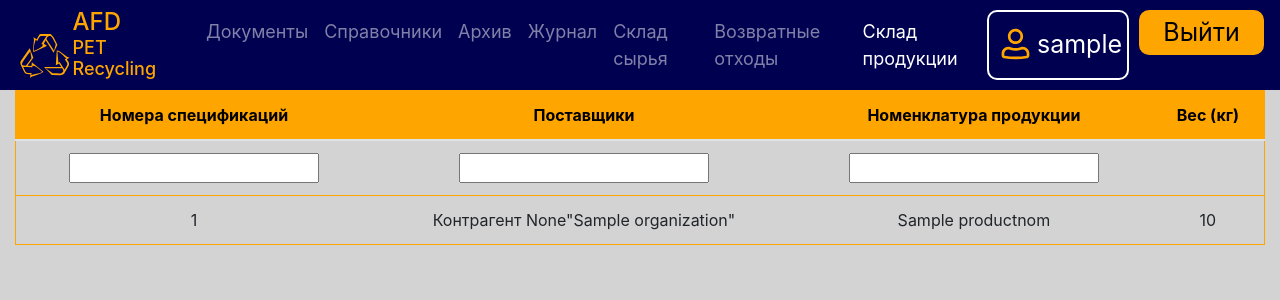
After one commit to razumenco/WPMS, a Django app: page /prod in a window 1280 px wide. The commit adds this page. Shown: the top 300 px of the page. Run offline with Django 4.2, Linux system fonts and the light colour scheme; a user stored in the database is signed in; tables that the repository leaves empty hold one stand-in row (values such as "Sample post"); data that the repository does not hold is empty; some libraries are stand-ins or nearby versions.

Commit message:
Передача продукции и склад продукции

```diff
--- a/wpms_main/management/forms.py
+++ b/wpms_main/management/forms.py
@@ -155,3 +155,9 @@ class WasteForm(ModelForm):
     class Meta:
         model = Waste
         fields = "__all__"
+
+class ProductSpecificationForm(ModelForm):
+
+    class Meta:
+        model = ProductSpecification
+        fields = "__all__"
--- a/wpms_main/management/templates/management/archive.html
+++ b/wpms_main/management/templates/management/archive.html
@@ -21,6 +21,9 @@
     </li>
     <li id="nav-brigadeorder" class="nav-item">
         <a class="nav-link" href="brigadeorder">Возвратные отходы</a>
+    </li>
+    <li id="nav-prod" class="nav-item">
+        <a class="nav-link" href="prod">Склад продукции</a>
     </li>
 {% endblock %}
 
--- a/wpms_main/management/templates/management/brigadeorder.html
+++ b/wpms_main/management/templates/management/brigadeorder.html
@@ -21,6 +21,9 @@
     </li>
     <li id="nav-brigadeorder" class="nav-item active">
         <a class="nav-link" href="brigadeorder">Возвратные отходы</a>
+    </li>
+    <li id="nav-prod" class="nav-item">
+        <a class="nav-link" href="prod">Склад продукции</a>
     </li>
 {% endblock %}
 
--- a/wpms_main/management/templates/management/documents.html
+++ b/wpms_main/management/templates/management/documents.html
@@ -22,6 +22,9 @@
         </li>
         <li id="nav-brigadeorder" class="nav-item">
             <a class="nav-link" href="brigadeorder">Возвратные отходы</a>
+        </li>
+        <li id="nav-prod" class="nav-item">
+            <a class="nav-link" href="prod">Склад продукции</a>
         </li>
     {% endif %}
 {% endblock %}
--- a/wpms_main/management/templates/management/handbooks.html
+++ b/wpms_main/management/templates/management/handbooks.html
@@ -22,6 +22,9 @@
     <li id="nav-brigadeorder" class="nav-item">
         <a class="nav-link" href="brigadeorder">Возвратные отходы</a>
     </li>
+    <li id="nav-prod" class="nav-item">
+        <a class="nav-link" href="prod">Склад продукции</a>
+    </li>
 {% endblock %}
 
 {% block content %}
--- a/wpms_main/management/templates/management/journal.html
+++ b/wpms_main/management/templates/management/journal.html
@@ -21,6 +21,9 @@
     </li>
     <li id="nav-brigadeorder" class="nav-item">
         <a class="nav-link" href="brigadeorder">Возвратные отходы</a>
+    </li>
+    <li id="nav-prod" class="nav-item">
+        <a class="nav-link" href="prod">Склад продукции</a>
     </li>
 {% endblock %}
 
--- a/wpms_main/management/templates/management/materials.html
+++ b/wpms_main/management/templates/management/materials.html
@@ -21,6 +21,9 @@
     </li>
     <li id="nav-brigadeorder" class="nav-item">
         <a class="nav-link" href="brigadeorder">Возвратные отходы</a>
+    </li>
+    <li id="nav-prod" class="nav-item">
+        <a class="nav-link" href="prod">Склад продукции</a>
     </li>
 {% endblock %}
 
--- /dev/null
+++ b/wpms_main/management/templates/management/prod.html
@@ -0,0 +1,65 @@
+{% extends "base.html" %}
+
+{% block navlist %}
+    <li id="nav-forms" class="nav-item">
+        <a class="nav-link" href="store">Документы</span></a>
+    </li>
+    <!-- <li id="nav-reports" class="nav-item">
+        <a class="nav-link" href="reports">Отчеты</a>
+    </li> -->
+    <li id="nav-admin" class="nav-item">
+        <a class="nav-link" href="handbook">Справочники</a>
+    </li>
+    <li id="nav-admin" class="nav-item">
+        <a class="nav-link" href="archive">Архив</a>
+    </li>
+    <li id="nav-journal" class="nav-item">
+        <a class="nav-link" href="journal">Журнал</a>
+    </li>
+    <li id="nav-materials" class="nav-item">
+        <a class="nav-link" href="materials">Склад сырья</a>
+    </li>
+    <li id="nav-brigadeorder" class="nav-item">
+        <a class="nav-link" href="brigadeorder">Возвратные отходы</a>
+    </li>
+    <li id="nav-prod" class="nav-item active">
+        <a class="nav-link" href="prod">Склад продукции</a>
+    </li>
+{% endblock %}
+
+{% block content %}
+<div class="container-fluid flexbox">
+    <div class="archive-table">
+        <table class="table" style="text-align: center;">
+            <thead>
+                <tr>
+                    <th scope="col">Номера спецификаций</th>
+                    <th scope="col">Поставщики</th>
+                    <th scope="col">Номенклатура продукции</th>
+                    <th scope="col">Вес (кг)</th>
+                </tr>
+            </thead>
+            <tbody>
+                <td>
+                    <input type="text" id="num-search" class="search">
+                </td>
+                <td>
+                    <input type="text" id="sender-search" class="search">
+                </td>
+                <td>
+                    <input type="text" id="material-search" class="search">
+                </td>
+                <td></td>
+                {% for doc in table_data %}
+                    <tr>
+                        <td scope="col" class="num-search">{{ doc.nums }}</td>
+                        <td scope="col" class="sender-search">{{ doc.sender }}</td>
+                        <td scope="col" class="material-search">{{ doc.nom }}</td>
+                        <td scope="col">{{ doc.weight }}</td>
+                    </tr>
+                {% endfor %}
+            </tbody>
+        </table>
+    </div>
+</div>
+{% endblock %}
--- a/wpms_main/management/templates/management/production.html
+++ b/wpms_main/management/templates/management/production.html
@@ -2,7 +2,10 @@
 
 {% block navlist %}
     <li id="nav-forms" class="nav-item active">
-        <a class="nav-link" href="production">Счётчики</a>
+        <a class="nav-link" href="/production">Счётчики</a>
+    </li>
+    <li id="nav-forms" class="nav-item">
+        <a class="nav-link" href="/production/documents">Документы</a>
     </li>
 {% endblock %}
 
--- a/wpms_main/management/urls.py
+++ b/wpms_main/management/urls.py
@@ -5,6 +5,10 @@ from . import views
 urlpatterns = [
     path('', views.index, name="index"),
     path('production', views.production, name="production"),
+    path('production/documents', views.productiondocuments, name="productiondocuments"),
+    path('productspecification', views.productspecification, name="productspecification"),
+    path('prod', views.prod, name="prod"),
+    path('productspecification/<int:id>/generate/<str:fn>', views.generate_product_specification, name='generate_product_specification'),
     path('store', views.store, name="store"),
     path('handbook', views.handbook, name='handbook'),
     path('archive', views.archive, name='archive'),
--- a/wpms_main/management/views.py
+++ b/wpms_main/management/views.py
@@ -22,12 +22,109 @@ def index(request):
     context = {"user": Users.objects.filter(username=request.user.username).get()}
     return HttpResponse(template.render(context, request))
 
+def prod(request):
+    if not request.user.is_authenticated:
+        return redirect("/login")
+    template = loader.get_template("management/prod.html")
+    table_data = []
+    for nom in ProductNom.objects.all():
+        coming = ProductSpecification.objects.filter(product_nom_id=nom.id)
+        outcoming = PenalSpecification.objects.filter(status__in=["done", "archive"]).filter(product_nom_id=nom.id)
+        if not coming:
+            continue
+        weight = 0
+        for c in coming:
+            weight += c.weight
+        for o in outcoming:
+            weight -= sum(o.weight_list)
+        if weight <= 0:
+            continue
+        spec = {}
+        spec["nums"] = " ,".join(list(map(str, map(lambda x: x.id, coming))))
+        spec["sender"] = " ,".join(list(map(str, map(lambda x: x.sender, coming))))
+        spec["nom"] = str(nom)
+        spec["weight"] = weight
+        table_data.append(spec)
+    context = {
+        "user": Users.objects.filter(username=request.user.username).get(),
+        "table_data": table_data
+    }
+    return HttpResponse(template.render(context, request))
+
 def production(request):
     if not request.user.is_authenticated:
         return redirect("/login")
     template = loader.get_template("management/production.html")
     context = {"user": Users.objects.filter(username=request.user.username).get()}
     return HttpResponse(template.render(context, request))
+
+def productiondocuments(request):
+    if not request.user.is_authenticated:
+        return redirect("/login")
+    template = loader.get_template("management/proddocs.html")
+    doc_data = []
+    for spec in ProductSpecification.objects.all():
+        data = {}
+        data["id"] = spec.id
+        data["type"] = "Спецификация продукции"
+        spec_date = spec.date + timedelta(hours=3)
+        data["date"] = spec_date.strftime("%d.%m.%Y %H:%M")
+        data["sender"] = " ".join(str(spec.sender).split()[1:])
+        data["weight"] = spec.weight
+        data["link"] = f"/productspecification/{spec.id}/generate/prodspec{spec.id}.xlsx"
+        data['action_text'] = "Сгенерировать xlsx"
+        doc_data.append(data)
+    context = {
+        "user": Users.objects.filter(username=request.user.username).get(),
+        "doc_data": doc_data
+    }
+    return HttpResponse(template.render(context, request))
+
+def generate_product_specification(request, id, fn):
+    if not request.user.is_authenticated:
+        return redirect("/login")
+    tmplt_path = os.path.join(os.path.dirname(__file__), 'static', 'files', 'product_specification_template.xlsx')
+    res_path = os.path.join(os.path.dirname(__file__), 'static', 'files', 'product_specification.xlsx')
+    spec = get_object_or_404(ProductSpecification, pk=id)
+    data = {}
+    data["date"] = f"от {spec.date.strftime('%d.%m.%Y')} г. ДЕНЬ/НОЧЬ"
+    data["brigade_num"] = f"смена {spec.brigade_num}"
+    data["weight_list"] = []
+    data["total"] = spec.weight
+    for i in range(1, spec.kip_count):
+        weight_data = {}
+        weight_data["num"] = i
+        weight_data["color"] = str(spec.product_nom)
+        weight_data["weight"] = round(spec.weight / spec.kip_count)
+        data["weight_list"].append(weight_data)
+    sum_weight = round(spec.weight / spec.kip_count) * (spec.kip_count - 1)
+    last_weight = spec.weight - sum_weight
+    data["weight_list"].append({
+        "num": spec.kip_count,
+        "color": str(spec.product_nom),
+        "weight": last_weight
+    })
+    generate_product_specification_xls(tmplt_path, res_path, data)
+    with open(res_path, "rb") as file:
+        response = HttpResponse(content=file)
+        response['Content-Type'] = 'application/xlsx'
+    return response
+
+def generate_product_specification_xls(tmplt_path, res_path, data):
+    wb = openpyxl.load_workbook(tmplt_path)
+    pg = wb['Лист3']
+    pg["B4"] = data["date"]
+    pg["G8"] = data["brigade_num"]
+    for w in data["weight_list"]:
+        pg.append(["", w["num"], w["color"], w["weight"]])
+    pg.append(["", "", "ИТОГО", data["total"]])
+    pg.append([""])
+    pg.append(["", "", "Должность", "ФИО", "Подпись"])
+    pg.append([""])
+    pg.append([""])
+    pg.append([""])
+    pg.append([""])
+    wb.save(res_path)
 
 def store(request):
     if not request.user.is_authenticated:
@@ -1337,6 +1434,27 @@ def waste(request):
     }
     return HttpResponse(template.render(context, request))
 
+def productspecification(request):
+    if not request.user.is_authenticated:
+        return redirect("/login")
+    template = loader.get_template("management/form.html")
+    header = "Добавить спецификацию продукции"
+    if request.method == "POST":
+        form = ProductSpecificationForm(request.POST)
+        if form.is_valid():
+            form.save()
+            return redirect("store")
+        else:
+            header = "Ошибка при сохранении"
+    form = ProductSpecificationForm()
+    context = {
+        "form": form,
+        "url": "productspecification",
+        "header": header,
+        "href": "/production/documents"
+    }
+    return HttpResponse(template.render(context, request))
+
 def materials(request):
     if not request.user.is_authenticated:
         return redirect("/login")
```
Also changed, not shown: wpms_main/management/models.py (+14 -0 lines), wpms_main/management/static/scripts/forms.js (+8 -0 lines), wpms_main/management/templates/management/proddocs.html (added, +47 -0 lines), wpms_main/management/migrations/0020_productspecification.py (added), 2 other files.
